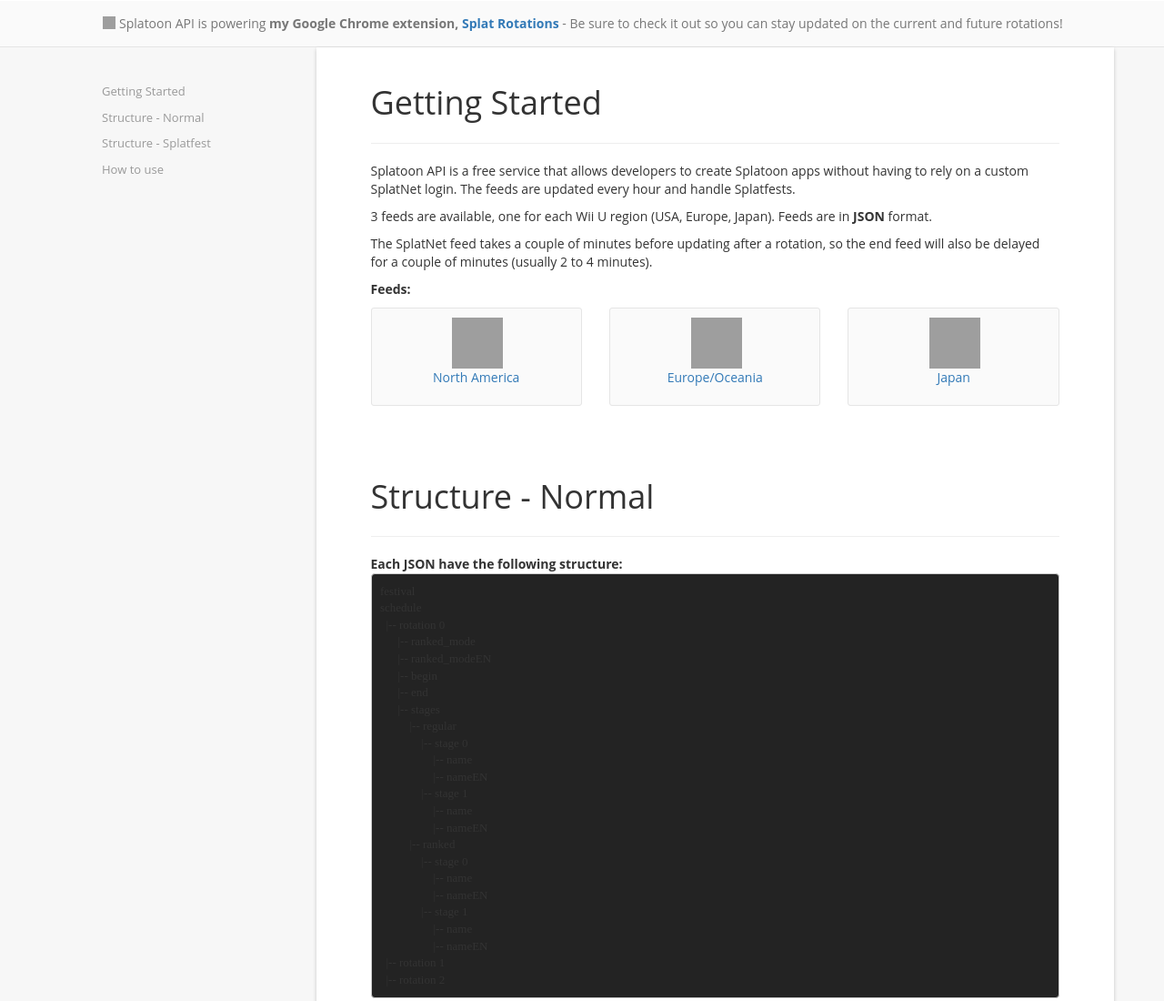
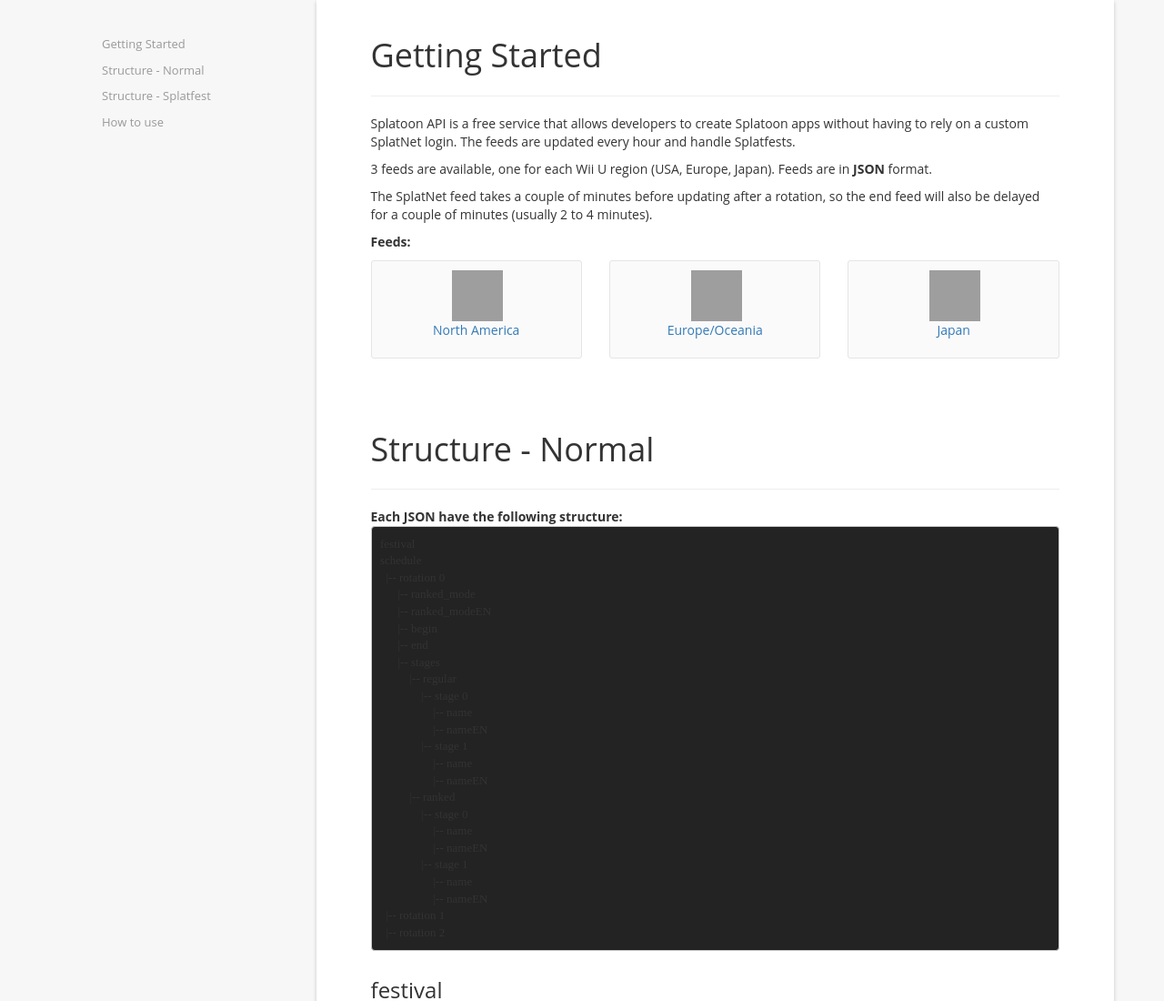
Before and after one commit to jfgoncalves/Splat-API, a plain HTML site: page docs/index.html in a window 1280 px wide. Shown: the top 1100 px of the page at 91% size. Drawn offline with nearby package versions, Linux system fonts and the light colour scheme; grey boxes are pictures that could not be loaded; a script that the page names is missing; a web font is replaced by a local one.

Commit message:
Cleaning docs

```diff
--- a/docs/index.html
+++ b/docs/index.html
@@ -14,56 +14,6 @@
     <link href="css/twemoji-awesome.css" rel="stylesheet">
   </head>
   <body>
-    <!-- <header class="navbar navbar-inverse navbar-fixed-top docs-nav" role="banner">
-      <div class="container">
-        <div class="navbar-header">
-          <button class="navbar-toggle" type="button" data-toggle="collapse" data-target=".bs-navbar-collapse">
-            <span class="sr-only">Toggle navigation</span>
-            <span class="icon-bar"></span>
-            <span class="icon-bar"></span>
-            <span class="icon-bar"></span>
-          </button>
-          <a href="#" class="navbar-brand">
-            Splat API
-          </a>
-        </div>
-        <nav class="collapse navbar-collapse bs-navbar-collapse" role="navigation">
-          <ul class="nav navbar-nav">
-            <li><a href="http://splatapi.ovh/schedule_na.json" target="_blank">North America <i class="twa twa-lg twa-us"></i></a></li>
-            <li><a href="http://splatapi.ovh/schedule_eu.json" target="_blank">Europe/Oceania <i class="twa twa-lg twa-eu"></i></a></li>
-            <li><a href="http://splatapi.ovh/schedule_jp.json" target="_blank">Japan <i class="twa twa-lg twa-jp"></i></a></li>
-          </ul>
-          <ul class="nav navbar-nav navbar-right">
-            <li><form action="https://www.paypal.com/cgi-bin/webscr" class="navbar-form" method="post" target="_top">
-          <input type="hidden" name="cmd" value="_s-xclick">
-          <input type="hidden" name="hosted_button_id" value="S6JP6HK8P42ZC">
-          <input type="image" src="https://www.paypalobjects.com/en_US/i/btn/btn_donate_LG.gif" border="0" name="submit" alt="PayPal - The safer, easier way to pay online!">
-          </form></li>
-            <li class="dropdown">
-              <a href="#" class="dropdown-toggle" data-toggle="dropdown">GitHub <b class="caret"></b></a>
-              <ul class="dropdown-menu">
-                <li> <a href="https://github.com/jfgoncalves/Splat-API" target="_blank">Repo</a> </li>
-                <li> <a href="https://github.com/jfgoncalves/Splat-API/issues" target="_blank">Issues</a> </li>
-              </ul>
-            </li>
-          </ul>
-        </nav>
-      </div>
-    </header> -->
-    <!-- <div class="docs-header" id="content">
-      <div class="container">
-        <h1>Splat API</h1>
-        <p>Overview, how to use, and features.</p>
-      </div>
-    </div> -->
-    <div class="banner">
-      <div class="container">
-        <i class="twa twa-loudspeaker"></i> Splatoon API is powering <strong>my Google Chrome extension,
-          <a href="https://chrome.google.com/webstore/detail/splat-rotations/gafbbdopihfgddkhojbjfhdbckfkelka" target="_blank">Splat Rotations</a>
-        </strong>
-         - Be sure to check it out so you can stay updated on the current and future rotations!
-      </div>
-    </div>
     <div class="container docs-container">
       <div class="row">
         <div class="col-xs-3">
```
